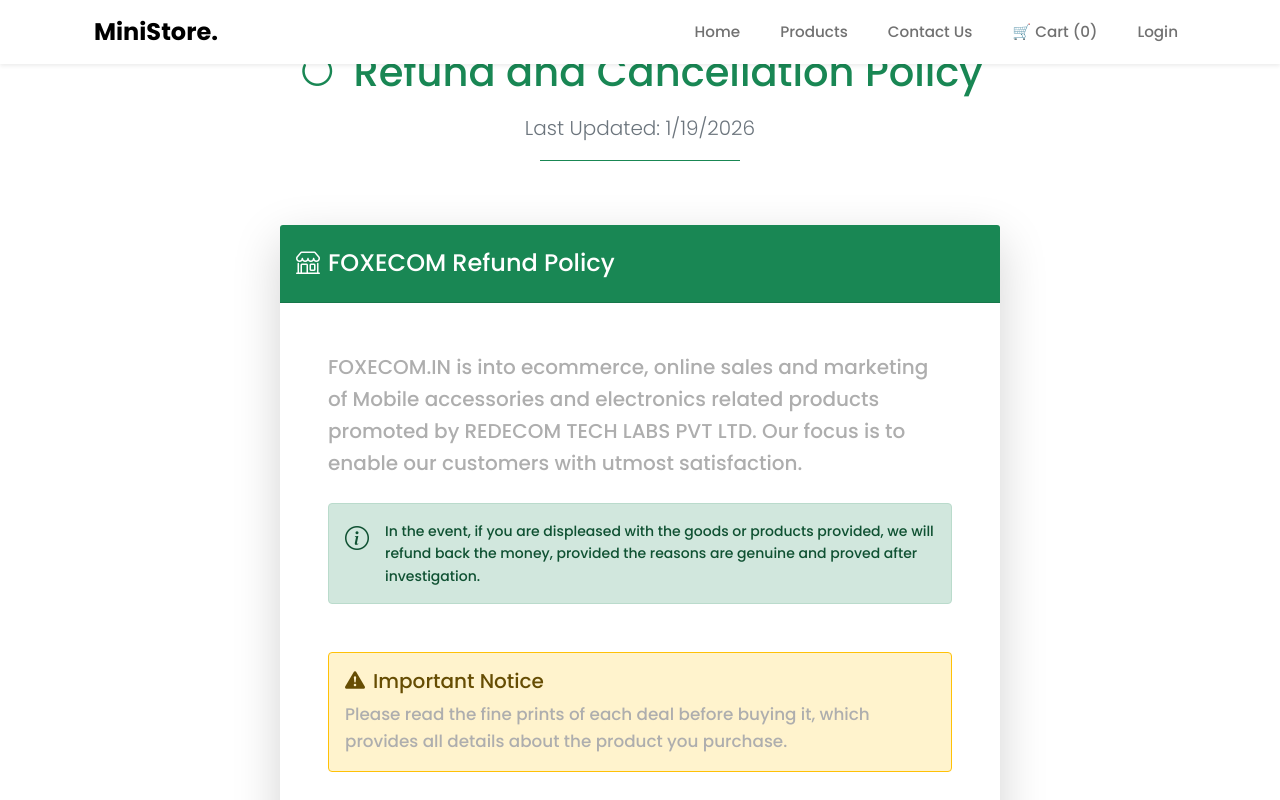
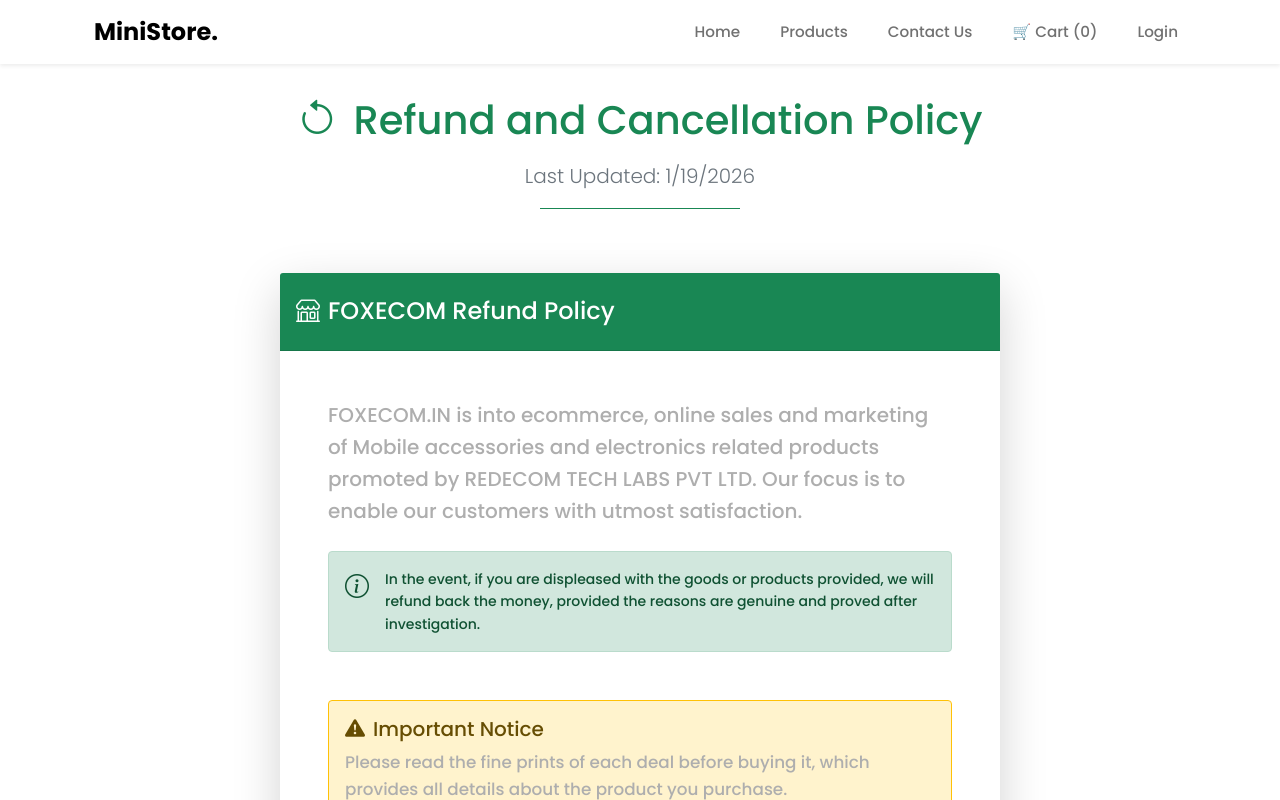
Before and after one commit to Nabi1245/Ministore, a React (Vite) app: page /refund-policy in a window 1280 px wide. Shown: the top 800 px of the page. Built offline with nearby package versions, Linux system fonts and the light colour scheme; no server answers.

Commit message:
add page refund and cancellation policy

```diff
--- a/src/components/Footer.jsx
+++ b/src/components/Footer.jsx
@@ -80,7 +80,7 @@
                         <a href="privacy-policy">Privacy & Policy</a>
                       </li>
                       <li className="menu-item pb-2">
-                        <a href="#">Returns Policies</a>
+                        <a href="refund-policy">Returns Policies</a>
                       </li>
                       <li className="menu-item pb-2">
                         <a href="#">Shipping + Delivery</a>
--- a/src/pages/RefundPolicy.jsx
+++ b/src/pages/RefundPolicy.jsx
@@ -3,7 +3,7 @@
 
 const RefundPolicy = () => {
   return (
-    <div className="container py-5">
+    <div className="container py-5 mt-5">
       <div className="row justify-content-center">
         <div className="col-lg-10 col-xl-8">
           {/* Header Section */}
```
